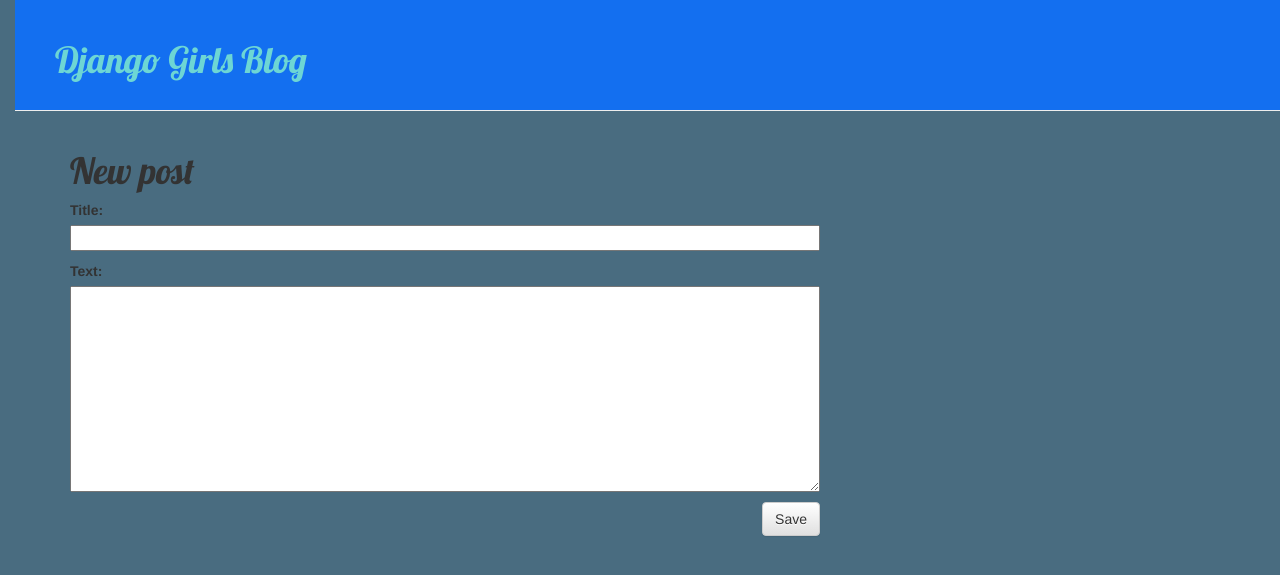
After one commit to bannina8/my-first-blog, a Django app: page /post/new/ in a window 1280 px wide. The commit adds this page. Shown: the top 575 px of the page. Run offline with Django 3.2, Linux system fonts and the light colour scheme; some libraries are stand-ins or nearby versions.

Commit message:
Added views to create/edit blog post inside the site.

```diff
--- /dev/null
+++ b/blog/forms.py
@@ -0,0 +1,9 @@
+from django import forms
+
+from .models import Post
+
+class PostForm(forms.ModelForm):
+
+    class Meta:
+        model = Post
+        fields = ("title", "text",)
--- a/blog/templates/blog/base.html
+++ b/blog/templates/blog/base.html
@@ -13,6 +13,9 @@
 
       <div class="page-header">
           <h1><a href="/">Django Girls Blog</a></h1>
+          {% if user.is_authenticated %}
+          <a href="{% url 'post_new' %}" class="top-menu"><span class="glyphicon glyphicon-plus"></span></a>
+          {% endif %}
       </div>
       <div class="content container">
           <div class="row">
--- a/blog/templates/blog/post_detail.html
+++ b/blog/templates/blog/post_detail.html
@@ -1,12 +1,15 @@
 {% extends 'blog/base.html' %}
 
 {% block content %}
-    <div class="post/1">
+    <div class="post">
         {% if post.published_date %}
             <div class="date">
                 {{ post.published_date }}
             </div>
         {% endif %}
+        {% if user.is_authenticated %}
+        <a class="btn btn-default" href="{% url 'post_edit' pk=post.pk %}"><span class="glyphicon glyphicon-pencil"></span></a>
+        {% endif %}
         <h1>{{ post.title }}</h1>
         <p>{{ post.text|linebreaksbr }}</p>
     </div>
--- /dev/null
+++ b/blog/templates/blog/post_edit.html
@@ -0,0 +1,9 @@
+{% extends 'blog/base.html' %}
+
+{% block content %}
+ <h1>New post</h1>
+ <form method="POST" class="post-form">{% csrf_token %}
+ {{ form.as_p }}
+ <button type="submit" class="save btn btn-default">Save</button>
+ </form>
+{% endblock %}
--- a/blog/urls.py
+++ b/blog/urls.py
@@ -4,4 +4,6 @@
 urlpatterns = [
  url(r'^$', views.post_list, name='post_list'),
  url(r'^post/(?P<pk>\d+)/$', views.post_detail, name='post_detail'),
+ url(r'^post/new/$', views.post_new, name='post_new'),
+ url(r'^post/(?P<pk>\d+)/edit/$', views.post_edit, name='post_edit'),
 ]
--- a/blog/views.py
+++ b/blog/views.py
@@ -2,6 +2,8 @@
 from django.utils import timezone
 from .models import Post
 from django.shortcuts import render, get_object_or_404
+from .forms import PostForm
+from django.shortcuts import redirect
 
 # Create your views here.
 
@@ -11,3 +13,29 @@
 def post_detail(request, pk):
     post = get_object_or_404(Post, pk=pk)
     return render(request, 'blog/post_detail.html', {'post': post})
+def post_new(request):
+    if request.method == "POST":
+        form = PostForm(request.POST)
+        if form.is_valid():
+            post = form.save(commit=False)
+        post.author = request.user
+        post.published_date = timezone.now()
+        post.save()
+        return redirect('post_detail', pk=post.pk)
+    else:
+        form = PostForm()
+    return render(request, 'blog/post_edit.html', {"form": form})
+
+def post_edit(request, pk):
+    post = get_object_or_404(Post, pk=pk)
+    if request.method == "POST":
+        form = PostForm(request.POST, instance=post)
+        if form.is_valid():
+            post = form.save(commit=False)
+            post.author = request.user
+            post.published_date = timezone.now()
+            post.save()
+            return redirect('post_detail', pk=post.pk)
+    else:
+     form = PostForm(instance=post)
+    return render(request, 'blog/post_edit.html', {'form': form})
```
